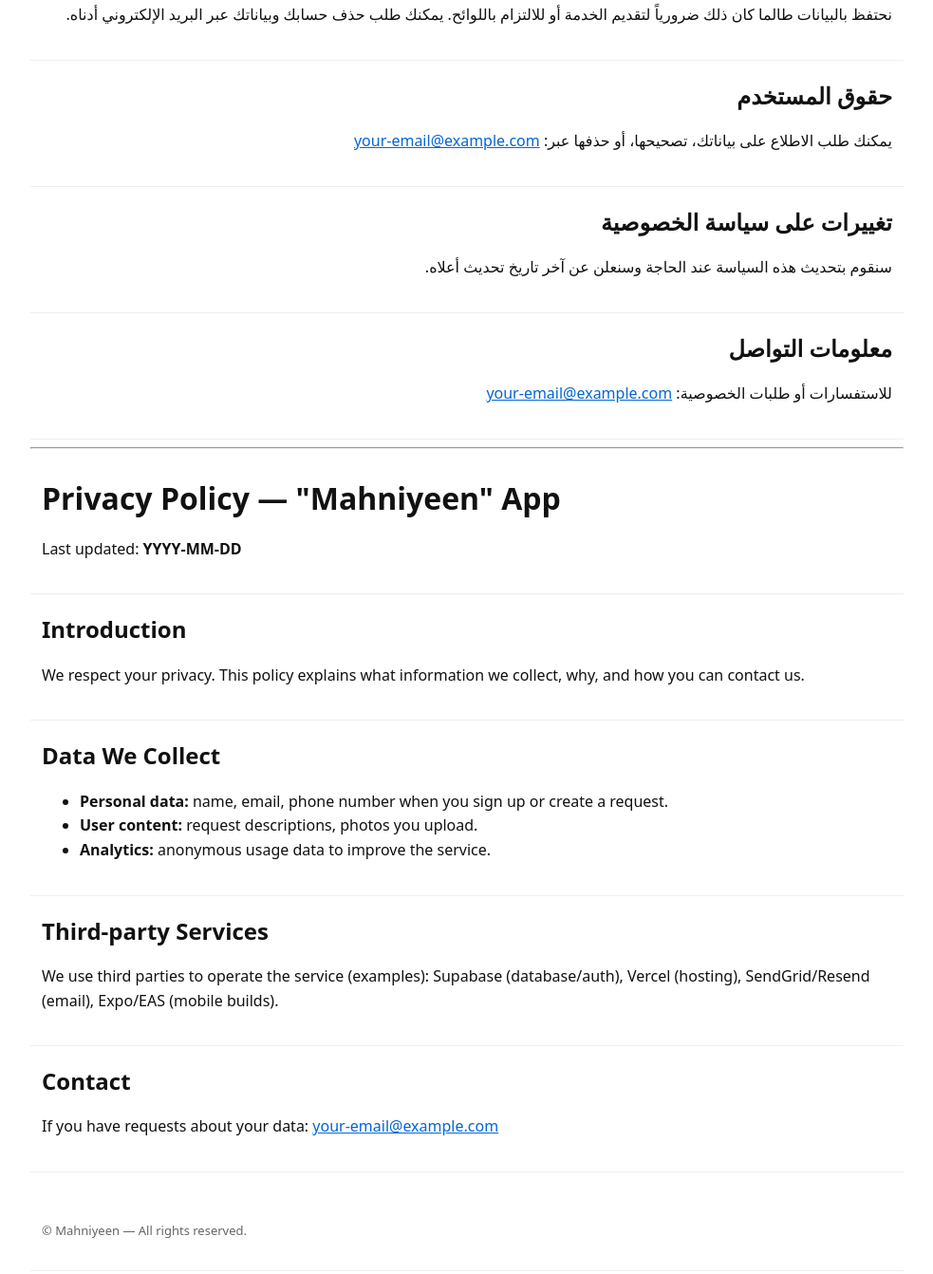
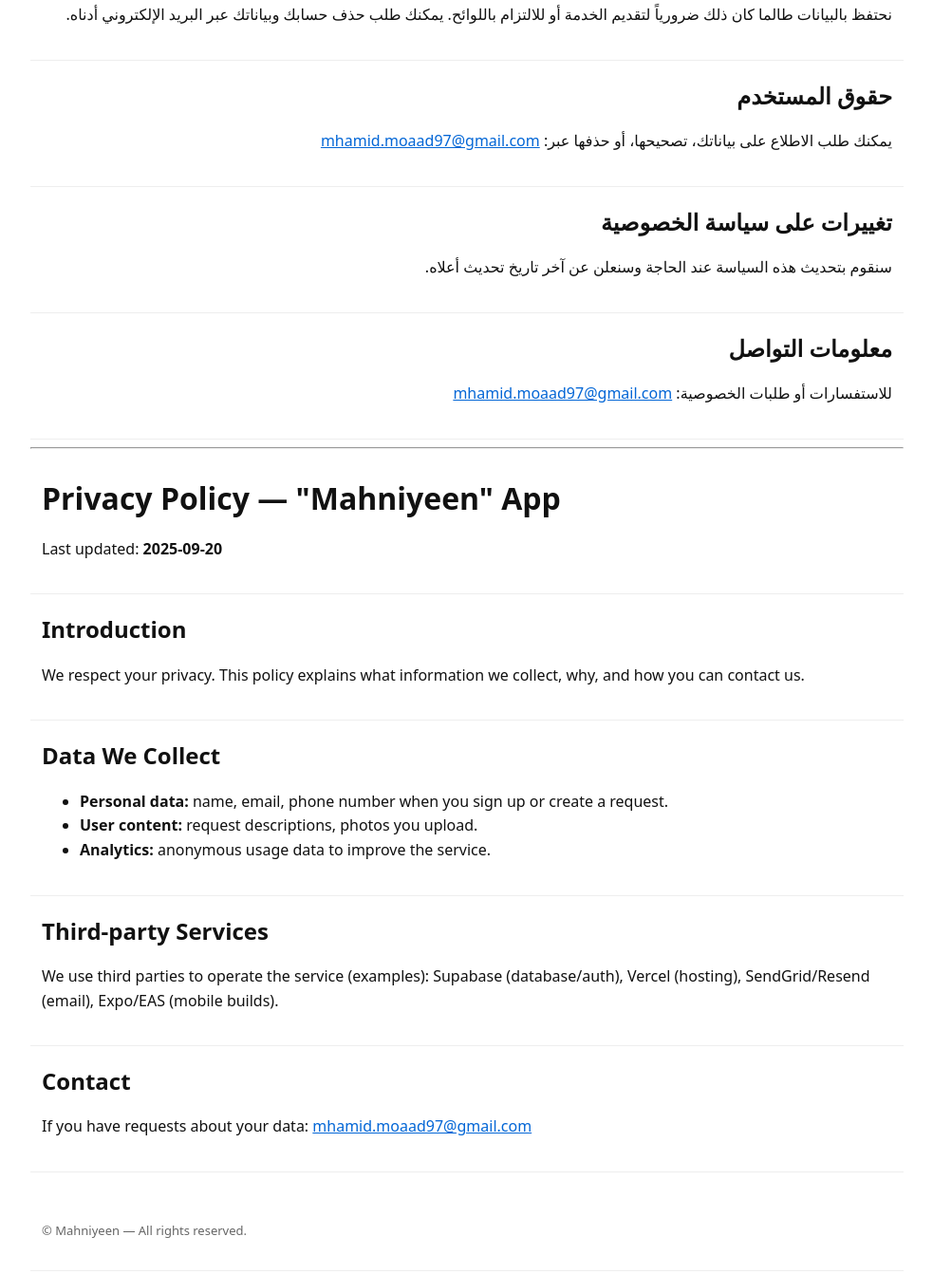
Before and after one commit to moaad97/mahniyeen-privacy, a plain HTML site: page index.html in a window 1280 px wide. Shown: the part 1192-2534 px from the top of the page at 95% size, without its empty margins (148-1131 px from the left). Drawn offline with Linux system fonts and the light colour scheme.

Commit message:
Update index.html

```diff
--- a/index.html
+++ b/index.html
@@ -19,7 +19,7 @@
   <div class="container">
     <header class="section ar">
       <h1>سياسة الخصوصية — تطبيق "المهنيين"</h1>
-      <p>آخر تحديث: <strong>YYYY-MM-DD</strong></p>
+      <p>آخر تحديث: <strong>2025-09-20</strong></p>
     </header>
 
     <section class="section ar">
@@ -69,7 +69,7 @@
 
     <section class="section ar">
       <h2>حقوق المستخدم</h2>
-      <p>يمكنك طلب الاطلاع على بياناتك، تصحيحها، أو حذفها عبر: <a href="mailto:your-email@example.com">your-email@example.com</a></p>
+      <p>يمكنك طلب الاطلاع على بياناتك، تصحيحها، أو حذفها عبر: <a href="mailto:your-email@example.com">mhamid.moaad97@gmail.com</a></p>
     </section>
 
     <section class="section ar">
@@ -79,7 +79,7 @@
 
     <section class="section ar">
       <h2>معلومات التواصل</h2>
-      <p>للاستفسارات أو طلبات الخصوصية: <a href="mailto:your-email@example.com">your-email@example.com</a></p>
+      <p>للاستفسارات أو طلبات الخصوصية: <a href="mailto:your-email@example.com">mhamid.moaad97@gmail.com</a></p>
     </section>
 
     <hr/>
@@ -87,7 +87,7 @@
     <!-- English version -->
     <header class="section en">
       <h1>Privacy Policy — "Mahniyeen" App</h1>
-      <p>Last updated: <strong>YYYY-MM-DD</strong></p>
+      <p>Last updated: <strong>2025-09-20</strong></p>
     </header>
 
     <section class="section en">
@@ -111,7 +111,7 @@
 
     <section class="section en">
       <h2>Contact</h2>
-      <p>If you have requests about your data: <a href="mailto:your-email@example.com">your-email@example.com</a></p>
+      <p>If you have requests about your data: <a href="mailto:your-email@example.com">mhamid.moaad97@gmail.com</a></p>
     </section>
 
     <footer class="section en">
```
